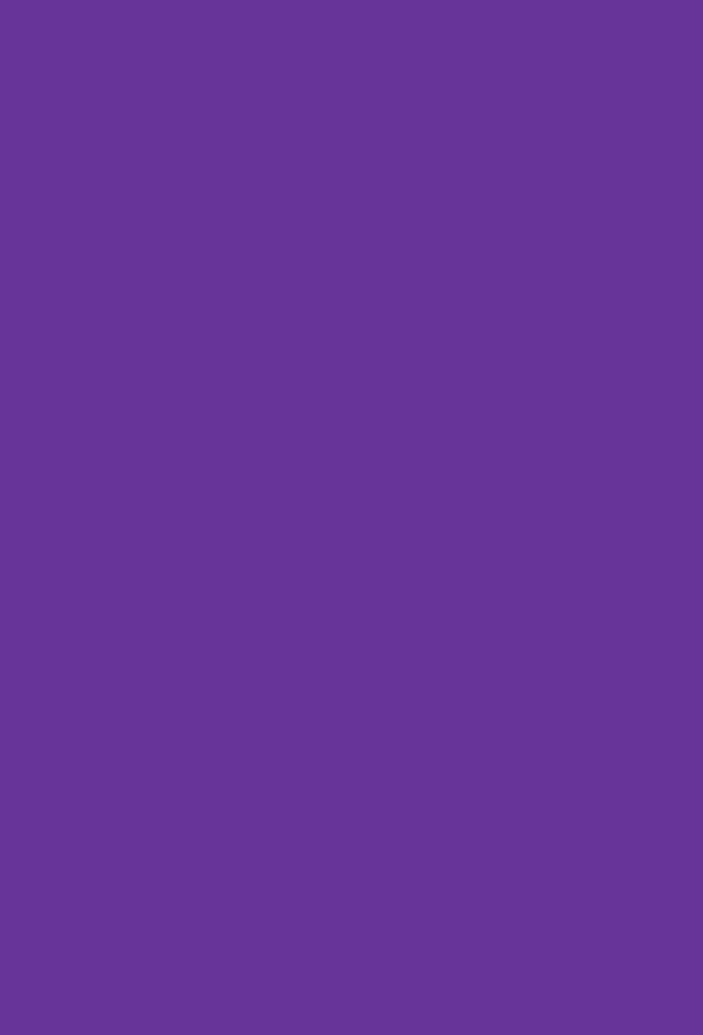
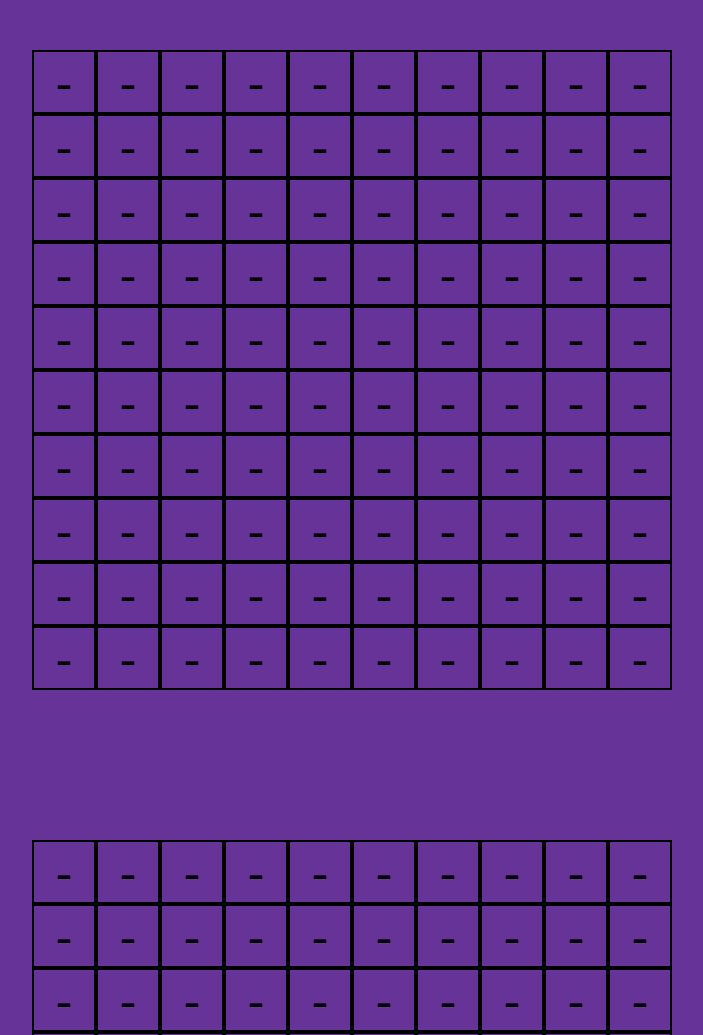
Before and after one commit to FPabloA/odin-battleship, a website built with webpack: page src/template.html in a window 1280 px wide. Shown: the top 1035 px of the page, without its empty margins (288-991 px from the left). Before the commit the page ends 800 px from the top, so only its background shows below. Built offline with nearby package versions, Linux system fonts and the light colour scheme.

Commit message:
added initial html layout and grid rendering

```diff
--- a/src/gameboard.js
+++ b/src/gameboard.js
@@ -3,6 +3,7 @@ import Ship from "./ship.js";
 class GameBoard {
     constructor() {
         this.grid = Array(10).fill().map(() => Array(10).fill());
+        this.displayGrid = Array(10).fill().map(() => Array(10).fill("-"));
         this.ships = [];
         this.numShipsSunk = 0;
 
@@ -60,6 +61,10 @@ class GameBoard {
                 this.numShipsSunk++;
             }
             this.grid[x][y] = -1;
+            this.displayGrid[x][y] = "X";
+        }
+        else{
+            this.displayGrid[x][y] = "O";
         }
         if (this.reportLoss()) {
             //do something
@@ -71,5 +76,7 @@ class GameBoard {
     }
 }
 
+export default GameBoard;
+
 // const game = new GameBoard();
 // console.log(game.grid);
--- a/src/index.js
+++ b/src/index.js
@@ -1 +1,24 @@
 import "./style.css";
+import Player from "./player";
+
+function renderGrid (player) {
+    const container = document.querySelector(`#${player.name}-board-wrapper`);
+    for (let i = 0; i < 10; i++) {
+        for (let j = 0; j < 10; j++) {
+            const gridSquare = document.createElement("div");
+            gridSquare.className = "grid-square"
+            gridSquare.x = j;
+            gridSquare.y = i;
+            gridSquare.innerHTML = player.board.displayGrid[i][j];
+            container.appendChild(gridSquare);
+        }
+    }
+}
+
+//human player
+const player1 = new Player(false, 1);
+//cpu
+const player2 = new Player(true, 2);
+
+renderGrid(player1);
+renderGrid(player2);
--- /dev/null
+++ b/src/player.js
@@ -0,0 +1,15 @@
+import GameBoard from "./gameboard.js";
+
+class Player {
+    constructor (isComputer, playerNum) {
+        this.isComputer = isComputer;
+        this.board = new GameBoard();
+        this.name = "player" + playerNum;
+    }
+
+    doComputerMove (enemyBoard) {
+        //do the computer move thru rng, but check if the coord has already been hit
+    }
+}
+
+export default Player;
--- a/src/style.css
+++ b/src/style.css
@@ -1,3 +1,31 @@
 body {
     background-color: rebeccapurple;
 }
+
+.player-board-area {
+    display: flex;
+    align-items: center;
+    justify-content: center;
+    margin-top: 50px;
+    margin-bottom: 150px;
+}
+
+#player1-board-wrapper,
+#player2-board-wrapper {
+    display: grid;
+    width: min-content;
+    grid-template-columns: 1fr 1fr 1fr 1fr 1fr 1fr 1fr 1fr 1fr 1fr;
+    gap: 0px;
+    align-items: center;
+    justify-content: center;
+}
+
+.grid-square {
+    display: flex;
+    align-items: center;
+    justify-content: center;
+    font-size: 48px;
+    height: 60px;
+    width: 60px;
+    border: 2px black solid;
+}
--- a/src/template.html
+++ b/src/template.html
@@ -0,0 +1,22 @@
+<!DOCTYPE html>
+<html lang="en">
+<head>
+    <meta charset="UTF-8">
+    <meta name="viewport" content="width=device-width, initial-scale=1.0">
+    <title>Battleship</title>
+</head>
+<body>
+    <div class="player-board-area">
+        <div id="player1-board-wrapper">
+
+        </div>
+    </div>
+
+    <div class="player-board-area">
+        <div id="player2-board-wrapper">
+
+        </div>
+    </div>
+
+</body>
+</html>
```
